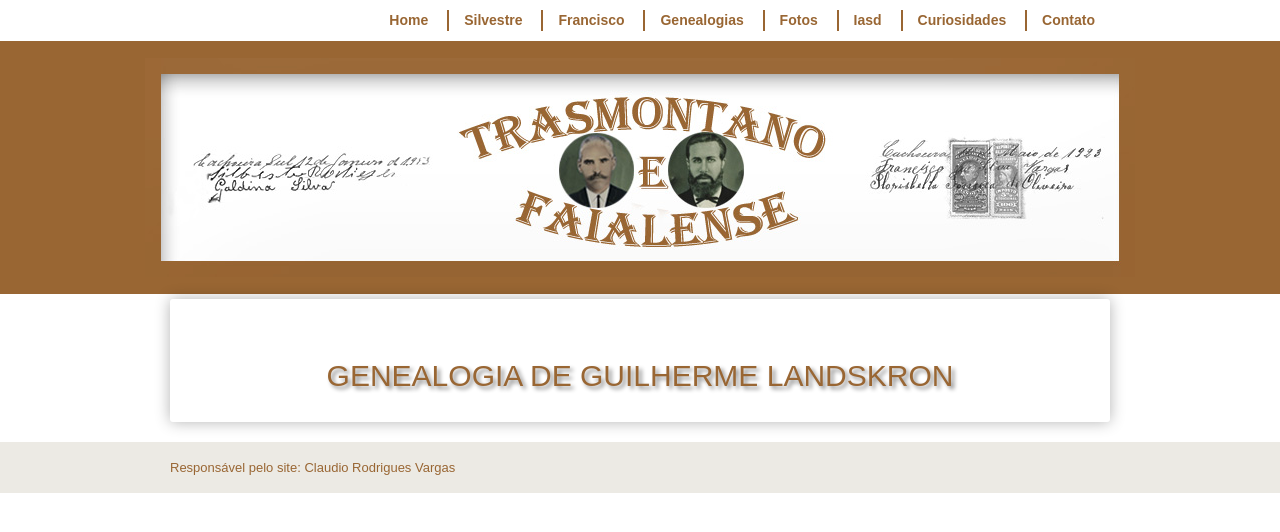
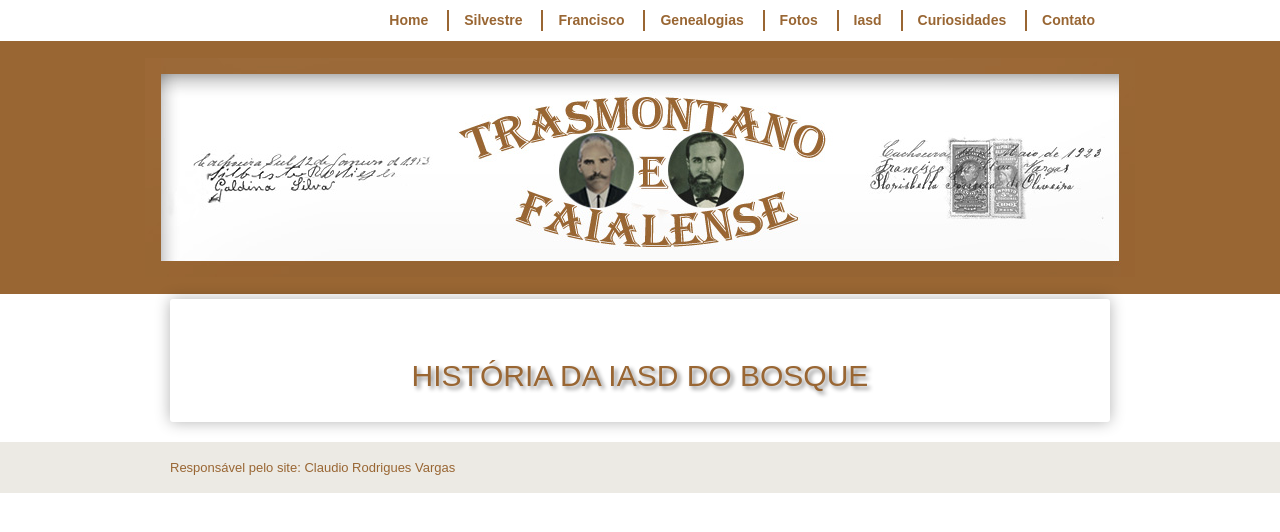
Before and after one commit to claudiovargas1955/claudiovargas1955.github.io, a Jekyll site: the page built from _pages/história-da-iasd-bosque.html, in a window 1280 px wide. Shown: the top 532 px of the page. Built offline with Jekyll 4.4.1, drawn with Linux system fonts in a browser that asks for light colours; some web fonts are replaced.

Commit message:
Update história-da-iasd-bosque.html

```diff
--- a/_pages/história-da-iasd-bosque.html
+++ b/_pages/história-da-iasd-bosque.html
@@ -90,4 +90,4 @@ figure.foto-legenda:hover figcaption {opacity: 5;
                                      }
 </style>
 
-<h2>GENEALOGIA DE GUILHERME LANDSKRON</h2>
+<h2>HISTÓRIA DA IASD DO BOSQUE</h2>
```
